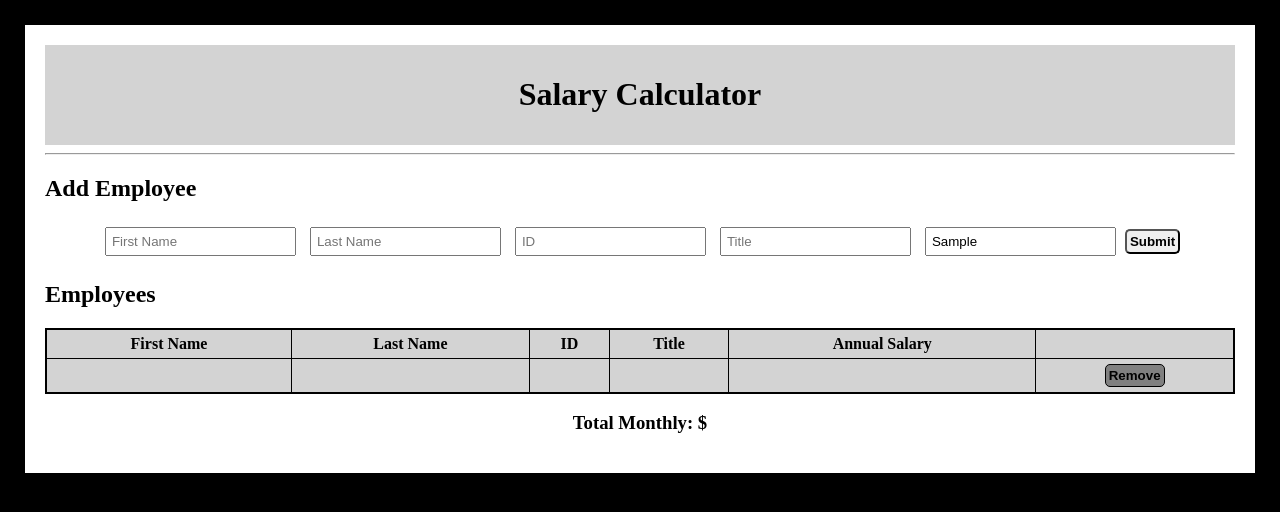
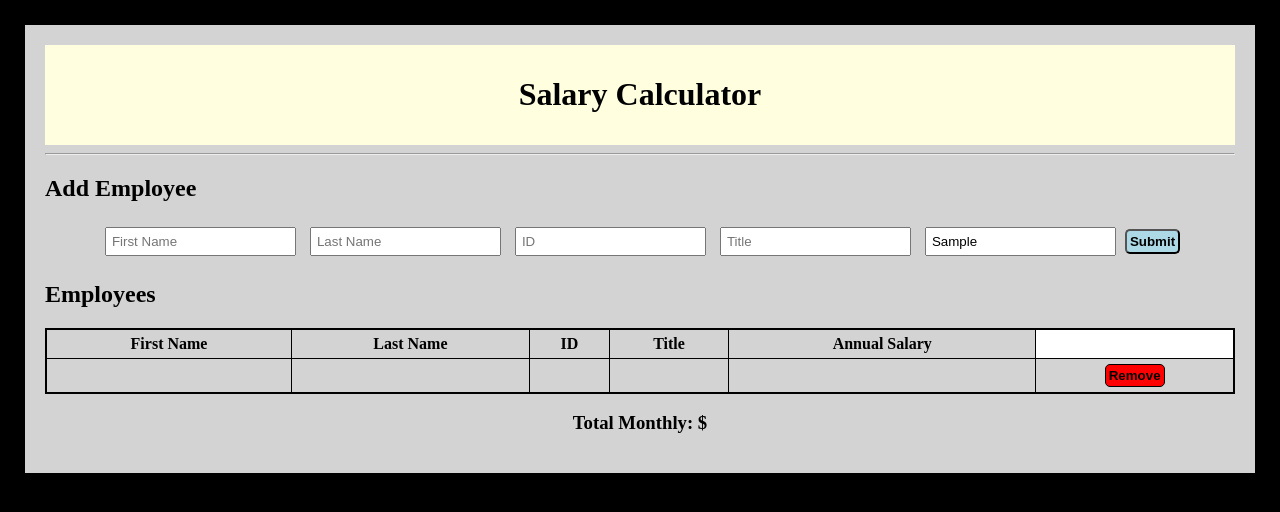
Before and after one commit to Steve-Burket/weekend-jquery-salary-calculator, a plain HTML site: page index.html in a window 1280 px wide. Both pictures are taken after typing "Sample", "Sample", "Sample", "Sample", "Sample" into the empty fields and a click on the button "Submit". Drawn offline with Linux system fonts and the light colour scheme.

Commit message:
updated css

```diff
--- a/style.css
+++ b/style.css
@@ -5,15 +5,15 @@ body {
 }
 
 main {
-  background-color: white;
-  color: black;
+  background-color: lightgrey;
   padding: 20px;
   margin: 0px;
   text-align: center;
 }
 
 header {
-  background-color: lightgrey;
+  background-color: lightyellow;
+  color: black;
   margin: 0px;
   padding: 10px;
 }
@@ -31,11 +31,12 @@ table {
   border: 1px solid black;
   padding: 5px;
   width: 100%;
-  background-color: lightgrey;
+  background-color: white;
   border-collapse: collapse;
 }
 
-td, th {
+th, td {
+  background-color: lightgrey;
   padding: 5px;
   text-align: center;
   border: 1px solid black;
@@ -44,11 +45,12 @@ td, th {
 /* remove employee button */
 #employee-list, .removeEmployee{
   border: 1px solid black;
-  background-color: grey;
+  background-color: red;
   color: black;
 }
 
 button {
+  background-color: lightblue;
   padding: 3px;
   font-weight: bold;
   border-radius: 5px;
```
